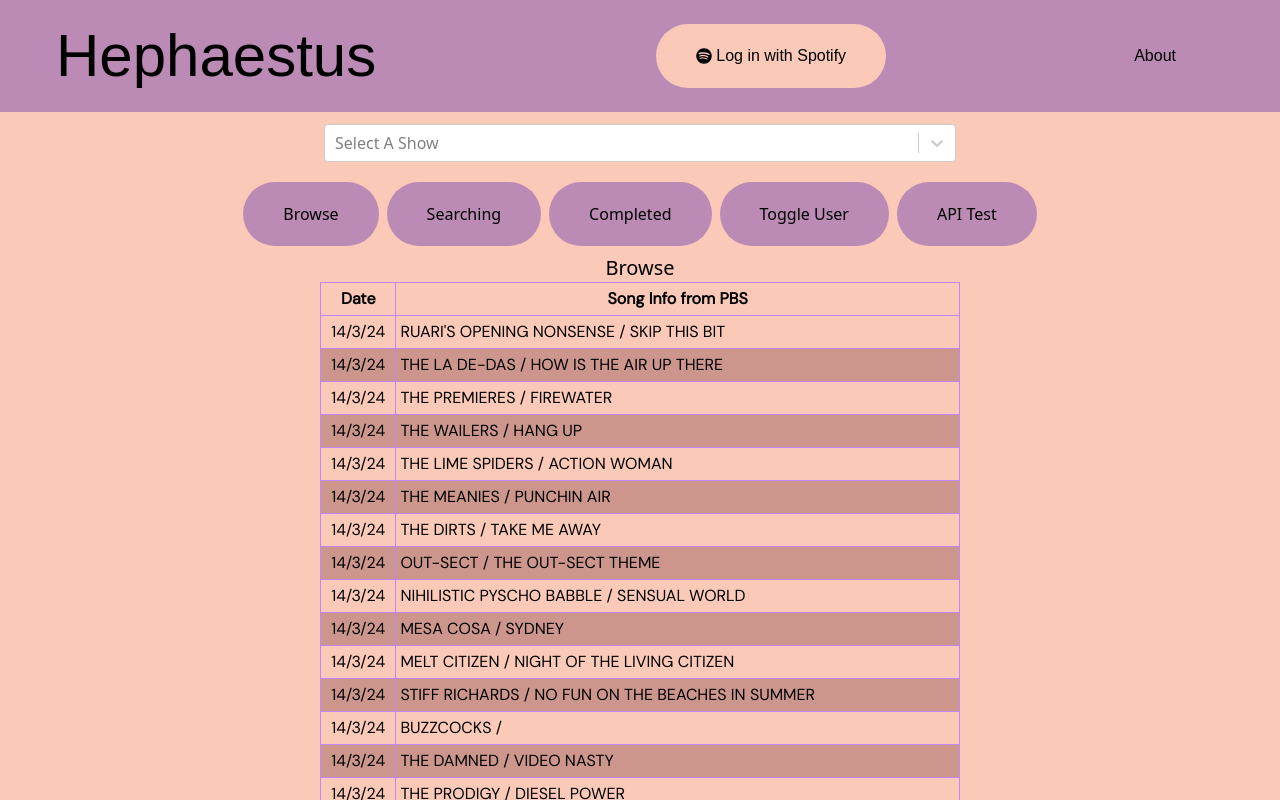
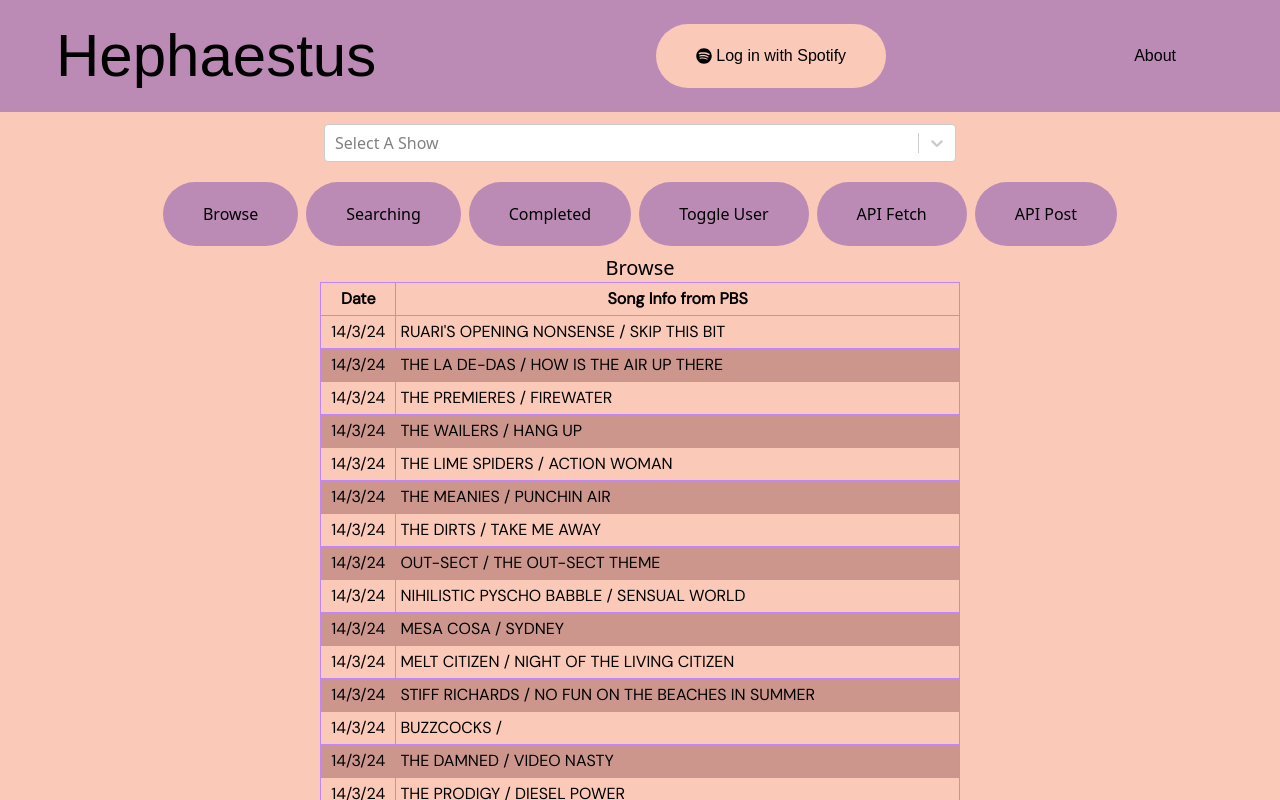
Before and after one commit to baden119/hephaestus, a Next.js app: page / in a window 1280 px wide. Shown: the top 800 px of the page. Built offline with nearby package versions, Linux system fonts and the light colour scheme; a web font is replaced by a local one.

Commit message:
Api Post Test

```diff
--- a/src/app/api/club/route.js
+++ b/src/app/api/club/route.js
@@ -1,22 +1,13 @@
 import { NextResponse } from 'next/server';
 
 export async function GET(request) {
-    console.log('Get Club Request Recieved')
-  return NextResponse.json({ message: 'Heavy Club Created' });
+    console.log('Get Club Fetch Request Recieved')
+  return NextResponse.json({ message: 'Heavy Club Created and Fetched' });
 }
 
-// export async function POST(request) {
-//   const { title, description, level, link } = await request.json();
-//   //   console.log(title, description, level, link);
-//   const newCourse = {
-//     id: uuidv4(),
-//     title,
-//     description,
-//     level,
-//     link,
-//   };
-
-//   courses.push(newCourse);
-
-//   return NextResponse.json({ msg: 'New Facility Training Module Created' });
-// }
+export async function POST(request) {
+  console.log('Get Club Post Request Recieved')
+  const res = await fetch('https://jsonplaceholder.typicode.com/todos/1')
+  const data = await res.json()
+  return NextResponse.json(data);
+}
--- a/src/app/page.tsx
+++ b/src/app/page.tsx
@@ -24,9 +24,16 @@
     }
   };
 
-  const apiTest = async () => {
-    console.log("Testing API!");
+  const apiTestFetch = async () => {
     const res = await fetch("/api/club/");
+    const clubMsg = await res.json();
+    console.log(clubMsg);
+  };
+
+  const apiTestPost = async () => {
+    const res = await fetch("/api/club/", {
+      method: "POST",
+    });
     const clubMsg = await res.json();
     console.log(clubMsg);
   };
@@ -62,9 +69,15 @@
         </button>
         <button
           className="bg-navBarPurple hover:bg-altNavBarPurple text-black mx-1 py-2 px-4 rounded-full md:py-5 md:px-10"
-          onClick={() => apiTest()}
+          onClick={() => apiTestFetch()}
         >
-          API Test
+          API Fetch
+        </button>
+        <button
+          className="bg-navBarPurple hover:bg-altNavBarPurple text-black mx-1 py-2 px-4 rounded-full md:py-5 md:px-10"
+          onClick={() => apiTestPost()}
+        >
+          API Post
         </button>
       </div>
       <div className="text-center text-xl">{tableDisplayState}</div>
```
